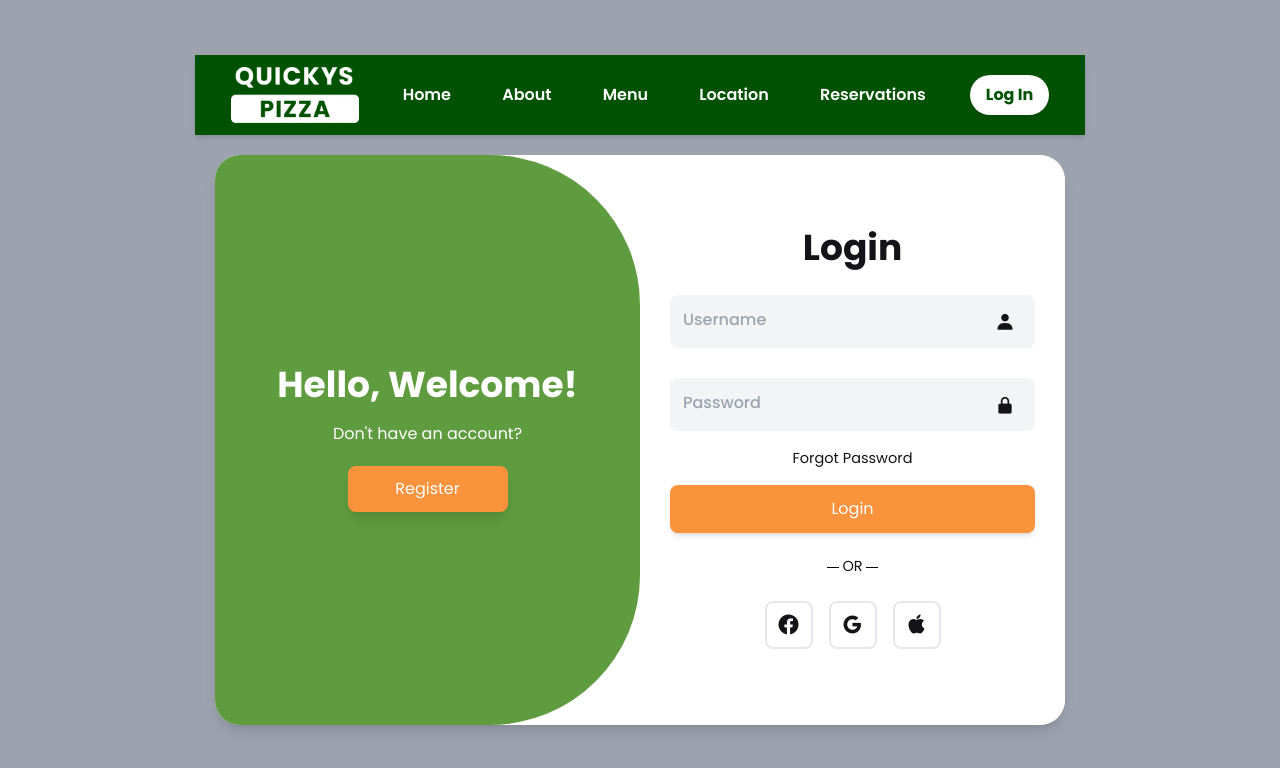
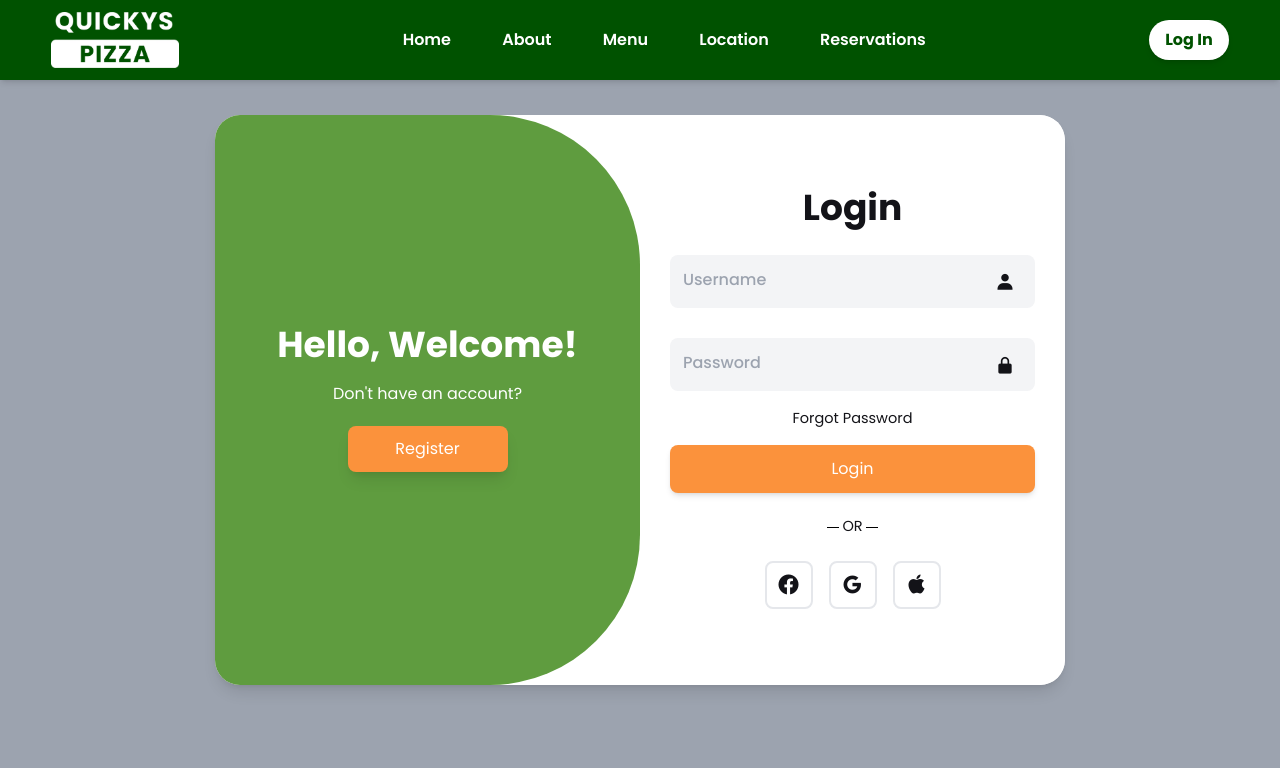
Before and after one commit to ichigokekiii/quickys-pizza, a website: page main/login.html in a window 1280 px wide. Drawn offline with nearby package versions, Linux system fonts and the light colour scheme.

Commit message:
Fixed header of login.html

```diff
--- a/main/login.html
+++ b/main/login.html
@@ -16,14 +16,13 @@
 </head>
 <body class="font-[Poppins] bg-gray-400 bg-center flex justify-center items-center min-h-[100vh]">
 
-    <div class="z-10 sticky top-0">
-        <header class="bg-[#005200] shadow-md">
+    <header class="bg-[#005200] shadow-md w-full fixed top-0 left-0 z-10">
         <nav class="flex justify-between items-center w-[92%] mx-auto h-20">
             <!-- Logo -->
             <div>
                 <img class="w-32" src="/Pictures/Web Logo.png" alt="Quicky's Pizza Logo">
             </div>
-                <!-- Media query para sa large screens -->
+            <!-- Media query for large screens -->
             <ul class="hidden md:flex items-center gap-[4vw] text-white font-semibold">
                 <li><a class="hover:text-[#FF8416]" href="index.html">Home</a></li>
                 <li><a class="hover:text-[#FF8416]" href="about.html">About</a></li>
@@ -34,7 +33,7 @@
             <a href="login.html" class="bg-white text-[#005200] font-bold px-4 py-2 rounded-full hover:bg-[#FF8416] hover:text-white transition shadow-md">
                 Log In
             </a>
-                <!-- Borgir -->
+            <!-- Hamburger Menu -->
             <button id="menuButton" class="md:hidden flex flex-col justify-between w-8 h-8 focus:outline-none">
                 <span class="block w-full h-1 bg-white transition-transform"></span>
                 <span class="block w-full h-1 bg-white transition-transform"></span>
@@ -42,6 +41,7 @@
             </button>
         </nav>
     </header>
+
 
         <!-- Dropdown Menu -->
         <div id="menuDropdown" class="fixed inset-0 bg-[#005200] text-white flex flex-col items-center justify-center hidden">
```
Also changed, not shown: main/login.js (line endings or trailing spaces). Lines whose indentation alone changed are shown as unchanged.
